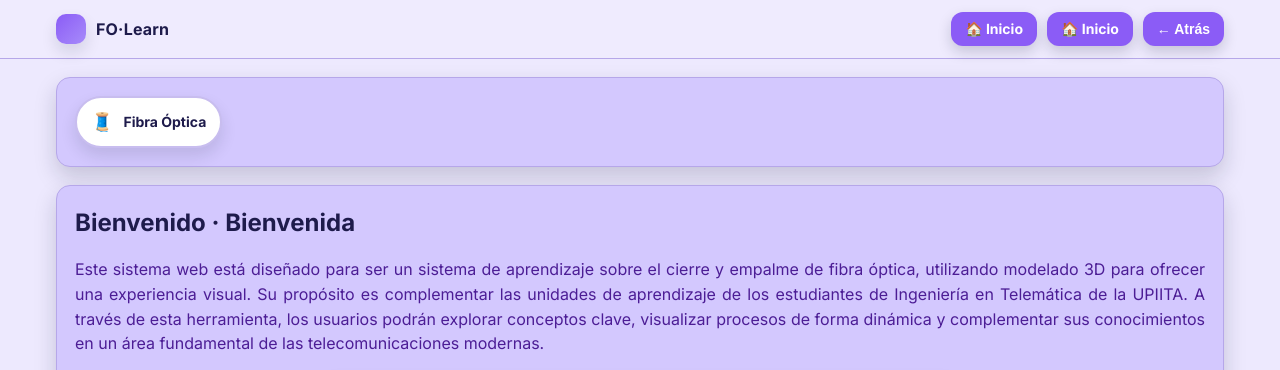
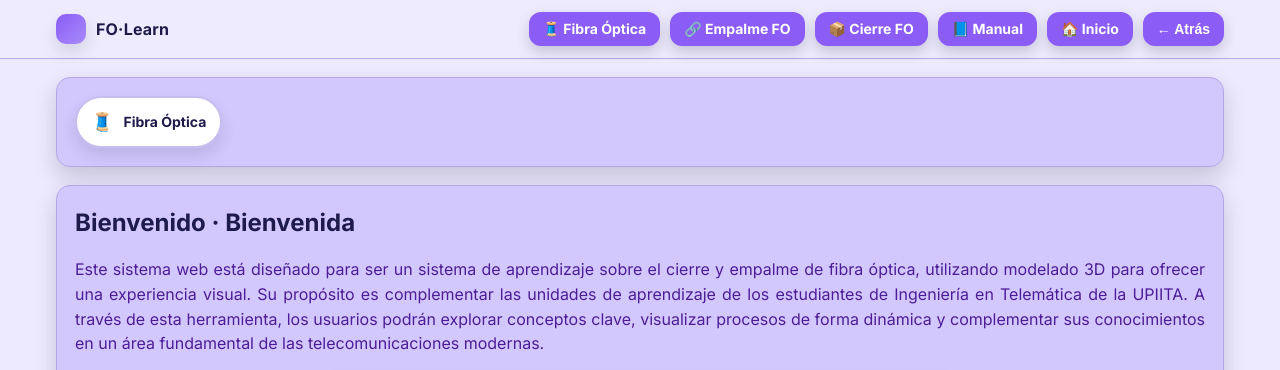
Before and after one commit to karla22rios/fo-learn, a Django app: page / in a window 1280 px wide. Shown: the top 370 px of the page. Run offline with Django 5.2, Linux system fonts and the light colour scheme; data comes from the database, SQL or seed files in the repository.

Commit message:
Agregamos sidebar arriba

```diff
--- a/templates/base.html
+++ b/templates/base.html
@@ -21,10 +21,17 @@
       </a>
 
       <div class="nav-actions">
-        <a href="{% url 'manual-de-usuario' %}" class="btn-top btn-manual-de-usuario">🏠 Inicio</a>
-        <a href="{% url 'home' %}" class="btn-top btn-home">🏠 Inicio</a>
-        <button class="btn-top btn-back" type="button" onclick="window.history.back()">← Atrás</button>
+        <!-- Categorías -->
+        <a href="{% url 'category_detail' 'fibra-optica' %}" class="btn-top">🧵 Fibra Óptica</a>
+        <a href="{% url 'category_detail' 'empalme-de-fibra-optica' %}" class="btn-top">🔗 Empalme FO</a>
+        <a href="{% url 'category_detail' 'cierre-de-fibra-optica' %}" class="btn-top">📦 Cierre FO</a>
+        <a href="{% url 'manual-de-usuario' %}" class="btn-top">📘 Manual</a>
+
+        <!-- Acciones -->
+        <a href="{% url 'home' %}" class="btn-top">🏠 Inicio</a>
+        <button class="btn-top" type="button" onclick="window.history.back()">← Atrás</button>
       </div>
+
     </nav>
   </header>
 
```
